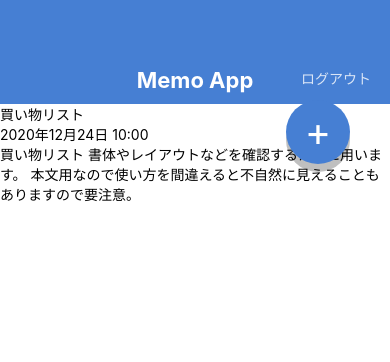
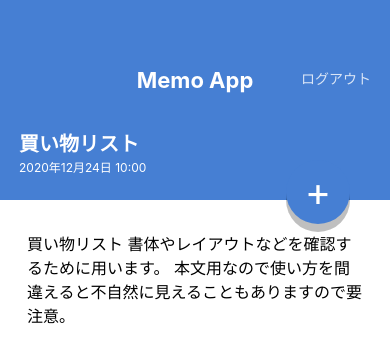
Before and after one commit to dodonki1223/MemoApp, a React Native app: screen / in a window 390 px wide. Shown: the top 362 px of the page. Built offline with nearby package versions, Linux system fonts and the light colour scheme.

Commit message:
:sparkles: 62. メモの詳細画面をスタイリング
- メモ詳細画面の作成
- CircleButtonにスタイルの上書き機能を追加

```diff
--- a/src/components/CircleButton.jsx
+++ b/src/components/CircleButton.jsx
@@ -1,11 +1,11 @@
 import React from 'react';
 import { View, Text, StyleSheet } from 'react-native';
-import { string } from 'prop-types';
+import { string, shape } from 'prop-types';
 
 export default function CircleButton(props) {
-  const { children } = props;
+  const { children, style } = props;
   return (
-    <View style={styles.circleButton}>
+    <View style={[styles.circleButton, style]}>
       <Text style={styles.circleButtonLabel}>{children}</Text>
     </View>
   );
@@ -13,6 +13,11 @@
 
 CircleButton.propTypes = {
   children: string.isRequired,
+  style: shape(), // shape は何でも受け取れる奴
+};
+
+CircleButton.defaultProps = {
+  style: null,
 };
 
 const styles = StyleSheet.create({
--- a/src/screens/MemoDetailScreen.jsx
+++ b/src/screens/MemoDetailScreen.jsx
@@ -1,25 +1,58 @@
 import React from 'react';
-import { View, Text, StyleSheet } from 'react-native';
+import { View, Text, ScrollView, StyleSheet } from 'react-native';
 
 import AppBar from '../components/AppBar';
 import CircleButton from '../components/CircleButton';
 
 export default function MemoDetailScreen() {
   return (
-    <View>
+    <View style={styles.container}>
       <AppBar />
-      <View>
-        <Text>買い物リスト</Text>
-        <Text>2020年12月24日 10:00</Text>
+      <View style={styles.memoHeader}>
+        <Text style={styles.memoTitle}>買い物リスト</Text>
+        <Text style={styles.memoDate}>2020年12月24日 10:00</Text>
       </View>
-      <View>
-        <Text>
+      <ScrollView style={styles.memoBody}>
+        <Text style={styles.memoText}>
           買い物リスト
           書体やレイアウトなどを確認するために用います。
           本文用なので使い方を間違えると不自然に見えることもありますので要注意。
         </Text>
-      </View>
-      <CircleButton>+</CircleButton>
+      </ScrollView>
+      <CircleButton style={{ top: 160, bottom: 'auto' }}>+</CircleButton>
     </View>
   );
 }
+
+const styles = StyleSheet.create({
+  container: {
+    flex: 1,
+    backgroundColor: '#fff',
+  },
+  memoHeader: {
+    backgroundColor: '#467FD3',
+    height: 96,
+    justifyContent: 'center',
+    paddingVertical: 24,
+    paddingHorizontal: 19,
+  },
+  memoTitle: {
+    color: '#fff',
+    fontSize: 20,
+    lineHeight: 32,
+    fontWeight: 'bold',
+  },
+  memoDate: {
+    color: '#fff',
+    fontSize: 12,
+    lineHeight: 16,
+  },
+  memoBody: {
+    paddingVertical: 32,
+    paddingHorizontal: 27,
+  },
+  memoText: {
+    fontSize: 16,
+    lineHeight: 24,
+  },
+});
```
